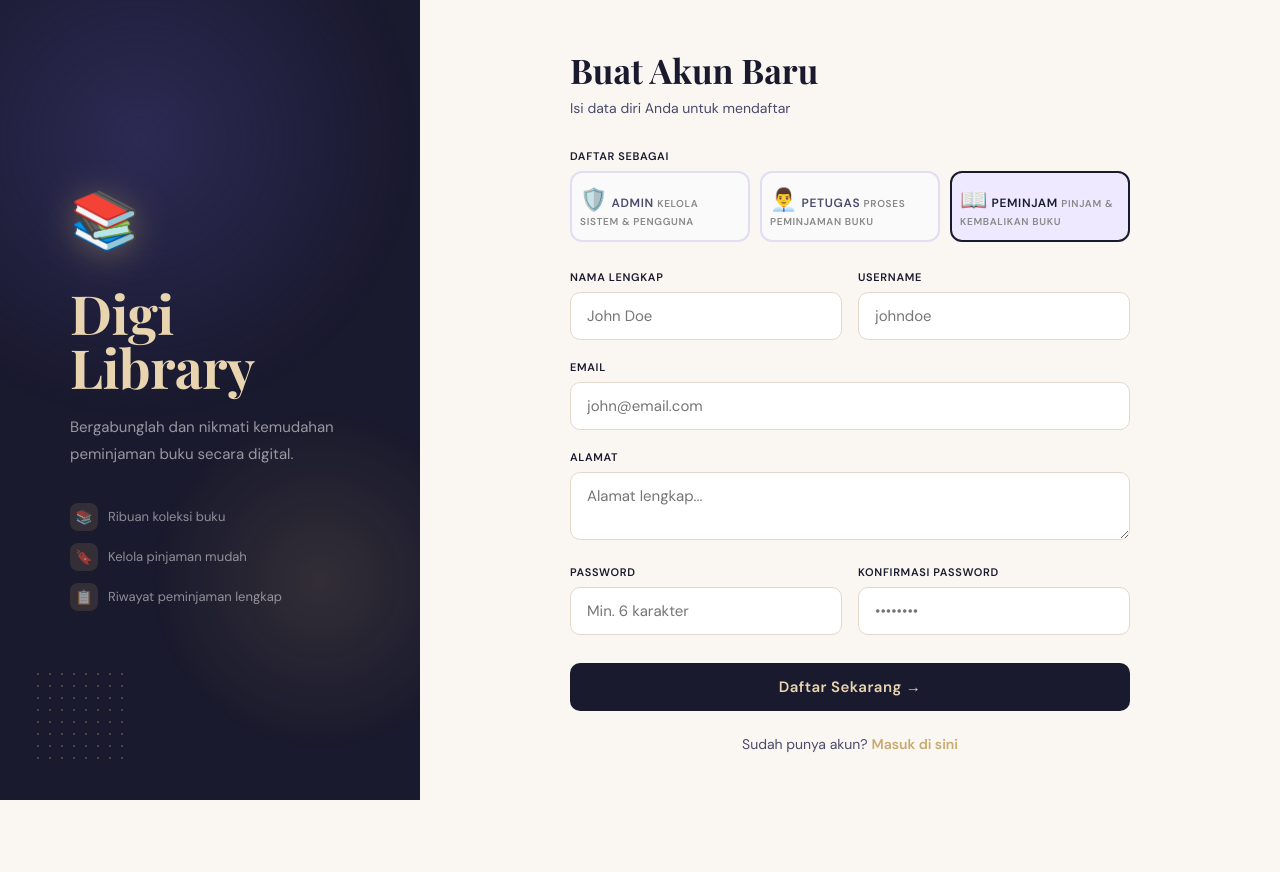
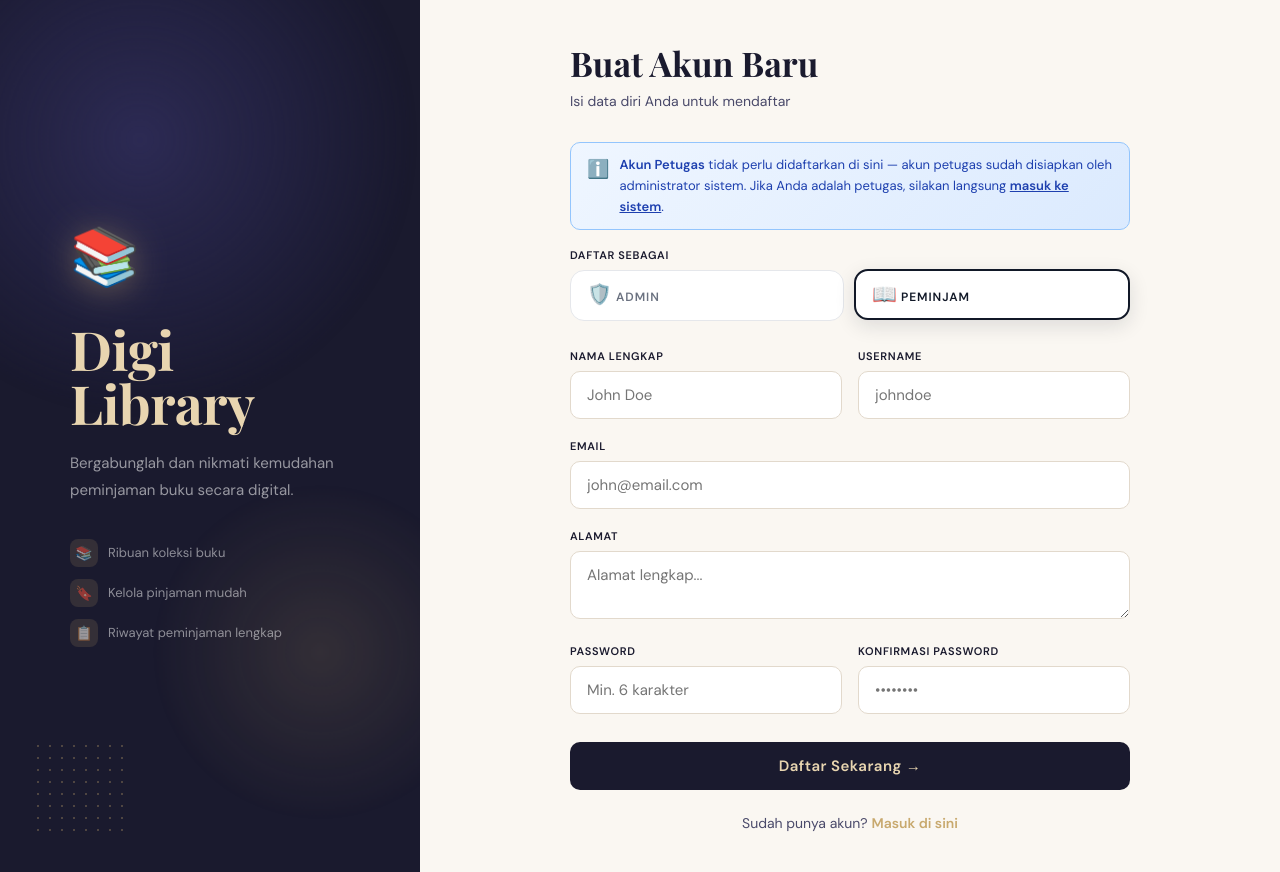
Before and after one commit to qanitahramadhani/Projek-UKK-2, a PHP site: page /auth/register.php in a window 1280 px wide. Before the commit the page ends 800 px from the top, so only its background shows below. Run offline with PHP 8.4, Linux system fonts and the light colour scheme.

Commit message:
update kode

```diff
--- a/auth/register.php
+++ b/auth/register.php
@@ -5,36 +5,34 @@ require_once '../includes/auth.php';
 
 if (isLoggedIn()) { header('Location: /index.php'); exit; }
 
-// Kode akses rahasia per role
-define('KODE_PETUGAS', '12345');
-define('KODE_ADMIN',   '67890');
+// Kode akses rahasia — petugas tidak bisa daftar, hanya admin & peminjam
+define('KODE_ADMIN', '67890');
 
 $error = ''; $success = '';
 if ($_SERVER['REQUEST_METHOD'] === 'POST') {
-    $nama       = trim($_POST['nama'] ?? '');
-    $username   = trim($_POST['username'] ?? '');
-    $email      = trim($_POST['email'] ?? '');
-    $alamat     = trim($_POST['alamat'] ?? '');
-    $password   = $_POST['password'] ?? '';
-    $konfirm    = $_POST['konfirm'] ?? '';
-    $role       = $_POST['role'] ?? '';
-    $kodeAkses  = trim($_POST['kode_akses'] ?? '');
+    $nama      = trim($_POST['nama']       ?? '');
+    $username  = trim($_POST['username']   ?? '');
+    $email     = trim($_POST['email']      ?? '');
+    $alamat    = trim($_POST['alamat']     ?? '');
+    $password  = $_POST['password']        ?? '';
+    $konfirm   = $_POST['konfirm']         ?? '';
+    $role      = $_POST['role']            ?? '';
+    $kodeAkses = trim($_POST['kode_akses'] ?? '');
 
-    $allowed_roles = ['administrator', 'petugas', 'peminjam'];
+    // Petugas TIDAK bisa mendaftar — hanya admin & peminjam
+    $allowed_roles = ['administrator', 'peminjam'];
 
     if (!in_array($role, $allowed_roles)) {
-        $error = 'Pilih peran yang valid!';
+        $error = 'Peran tidak valid. Akun Petugas hanya bisa login, tidak perlu mendaftar.';
     } elseif ($role === 'administrator' && $kodeAkses !== KODE_ADMIN) {
         $error = 'Kode akses Admin tidak valid!';
-    } elseif ($role === 'petugas' && $kodeAkses !== KODE_PETUGAS) {
-        $error = 'Kode akses Petugas tidak valid!';
     } elseif (strlen($password) < 6) {
         $error = 'Password minimal 6 karakter!';
     } elseif ($password !== $konfirm) {
         $error = 'Password dan konfirmasi tidak cocok!';
     } else {
         $conn = getConnection();
-        $cek = $conn->prepare("SELECT UserID FROM user WHERE Username=? OR Email=?");
+        $cek  = $conn->prepare("SELECT UserID FROM user WHERE Username=? OR Email=?");
         $cek->bind_param('ss', $username, $email);
         $cek->execute();
         if ($cek->get_result()->num_rows > 0) {
@@ -54,6 +52,8 @@ if ($_SERVER['REQUEST_METHOD'] === 'POST') {
 }
 
 $selectedRole = $_POST['role'] ?? 'peminjam';
+// Jaga-jaga: jangan pernah tampilkan petugas sebagai selected
+if ($selectedRole === 'petugas') $selectedRole = 'peminjam';
 ?>
 <!DOCTYPE html>
 <html lang="id">
@@ -63,41 +63,54 @@ $selectedRole = $_POST['role'] ?? 'peminjam';
 <link href="https://fonts.googleapis.com/css2?family=Playfair+Display:wght@700&family=DM+Sans:wght@300;400;500;600&display=swap" rel="stylesheet">
 <link rel="stylesheet" href="../public/css/auth.css">
 <style>
-/* ── Role selector cards ─────────────────────────────────── */
-.role-selector{display:flex;gap:10px;margin-bottom:4px;}
-.role-card{flex:1;display:flex;flex-direction:column;align-items:center;justify-content:center;gap:5px;padding:12px 8px;border:2px solid #e0ddf5;border-radius:12px;cursor:pointer;transition:all 0.2s;background:#fafafa;}
-.role-card:hover{border-color:#7c6fcd;background:#f3f0ff;}
-.role-card input[type="radio"]{display:none;}
-.role-card .role-icon{font-size:22px;}
-.role-card .role-label{font-size:12px;font-weight:600;color:#4a4a6a;}
-.role-card .role-desc{font-size:10px;color:#888;text-align:center;}
-.role-card.selected{border-color:#1a1a2e;background:#eee9ff;}
-.role-card.selected .role-label{color:#1a1a2e;}
-.alert-success strong{font-weight:700;}
+/* ── Role selector cards — horizontal pill style ─────────── */
+.role-selector { display:flex; gap:10px; margin-bottom:4px; }
+.role-card {
+    flex:1; display:flex; flex-direction:row; align-items:center;
+    justify-content:center; gap:9px; padding:13px 16px;
+    border:1.5px solid #e5e7eb; border-radius:14px; cursor:pointer;
+    transition:all 0.2s cubic-bezier(.34,1.56,.64,1);
+    background:#fff; user-select:none;
+}
+.role-card:hover { border-color:#a1a1aa; background:#fafafa; transform:translateY(-1px); box-shadow:0 4px 12px rgba(0,0,0,.07); }
+.role-card input[type="radio"] { display:none; }
+.role-card .role-icon  { font-size:20px; flex-shrink:0; line-height:1; }
+.role-card .role-label { font-size:12px; font-weight:800; color:#6b7280; letter-spacing:.08em; text-transform:uppercase; }
+.role-card .role-desc  { display:none; } /* sembunyikan deskripsi, desain baru lebih compact */
+.role-card.selected {
+    border:2.5px solid #111827; background:#fff;
+    box-shadow:0 6px 20px rgba(17,24,39,.12);
+    transform:translateY(-1px);
+}
+.role-card.selected .role-label { color:#111827; }
+.alert-success strong { font-weight:700; }
+
+/* ── Info box petugas ────────────────────────────────────── */
+.petugas-info {
+    background:linear-gradient(135deg,#eff6ff,#dbeafe);
+    border:1.5px solid #93c5fd; border-radius:10px;
+    padding:12px 16px; font-size:13px; color:#1e40af;
+    margin-bottom:18px; display:flex; align-items:flex-start;
+    gap:10px; line-height:1.6;
+}
+.petugas-info strong { font-weight:700; }
+.petugas-info a      { color:#1e40af; font-weight:600; }
 
 /* ── Kode Akses field ────────────────────────────────────── */
-.kode-akses-wrap{
-    overflow:hidden;
-    max-height:0;
-    opacity:0;
+.kode-akses-wrap {
+    overflow:hidden; max-height:0; opacity:0;
     transition:max-height .35s ease, opacity .3s ease, margin .3s ease;
     margin-bottom:0;
 }
-.kode-akses-wrap.show{
-    max-height:120px;
-    opacity:1;
-    margin-bottom:0;
-}
-.kode-hint{
-    font-size:11px;color:#9ca3af;margin-top:5px;display:flex;align-items:center;gap:4px;
-}
-.kode-badge{
-    display:inline-flex;align-items:center;gap:5px;
+.kode-akses-wrap.show { max-height:120px; opacity:1; margin-bottom:0; }
+.kode-hint  { font-size:11px; color:#9ca3af; margin-top:5px; display:flex; align-items:center; gap:4px; }
+.kode-badge {
+    display:inline-flex; align-items:center; gap:5px;
     background:linear-gradient(135deg,#fef3c7,#fff7ed);
-    border:1.5px solid #fde68a;
-    border-radius:8px;padding:8px 14px;margin-bottom:10px;
-    font-size:12px;font-weight:600;color:#92400e;
-    width:100%;box-sizing:border-box;
+    border:1.5px solid #fde68a; border-radius:8px;
+    padding:8px 14px; margin-bottom:10px;
+    font-size:12px; font-weight:600; color:#92400e;
+    width:100%; box-sizing:border-box;
 }
 </style>
 </head>
@@ -122,49 +135,52 @@ $selectedRole = $_POST['role'] ?? 'peminjam';
       <h2>Buat Akun Baru</h2>
       <p class="sub">Isi data diri Anda untuk mendaftar</p>
 
-      <?php if ($error): ?><div class="alert-error">⚠️ <?= htmlspecialchars($error) ?></div><?php endif; ?>
+      <?php if ($error):   ?><div class="alert-error">⚠️ <?= htmlspecialchars($error) ?></div><?php endif; ?>
       <?php if ($success): ?><div class="alert-success">✅ <?= $success ?></div><?php endif; ?>
+
+      <!-- Info: petugas tidak perlu daftar, langsung login -->
+      <div class="petugas-info">
+        <span style="font-size:18px;flex-shrink:0">ℹ️</span>
+        <span>
+          <strong>Akun Petugas</strong> tidak perlu didaftarkan di sini —
+          akun petugas sudah disiapkan oleh administrator sistem.
+          Jika Anda adalah petugas, silakan langsung
+          <a href="../auth/login.php">masuk ke sistem</a>.
+        </span>
+      </div>
 
       <?php if (!$success): ?>
       <form method="POST">
 
-        <!-- ROLE SELECTOR -->
+        <!-- ROLE SELECTOR — hanya 2 pilihan: Admin & Peminjam -->
         <div class="field-group">
           <label>Daftar sebagai</label>
           <div class="role-selector">
 
-            <label class="role-card <?= $selectedRole === 'administrator' ? 'selected' : '' ?>" onclick="selectRole(this)">
+            <label class="role-card <?= $selectedRole === 'administrator' ? 'selected' : '' ?>"
+                   onclick="selectRole(this)">
               <input type="radio" name="role" value="administrator"
                      <?= $selectedRole === 'administrator' ? 'checked' : '' ?> required>
               <span class="role-icon">🛡️</span>
               <span class="role-label">Admin</span>
-              <span class="role-desc">Kelola sistem &amp; pengguna</span>
             </label>
 
-            <label class="role-card <?= $selectedRole === 'petugas' ? 'selected' : '' ?>" onclick="selectRole(this)">
-              <input type="radio" name="role" value="petugas"
-                     <?= $selectedRole === 'petugas' ? 'checked' : '' ?>>
-              <span class="role-icon">👨‍💼</span>
-              <span class="role-label">Petugas</span>
-              <span class="role-desc">Proses peminjaman buku</span>
-            </label>
-
-            <label class="role-card <?= $selectedRole === 'peminjam' ? 'selected' : '' ?>" onclick="selectRole(this)">
+            <label class="role-card <?= $selectedRole !== 'administrator' ? 'selected' : '' ?>"
+                   onclick="selectRole(this)">
               <input type="radio" name="role" value="peminjam"
-                     <?= $selectedRole === 'peminjam' ? 'checked' : '' ?>>
+                     <?= $selectedRole !== 'administrator' ? 'checked' : '' ?>>
               <span class="role-icon">📖</span>
               <span class="role-label">Peminjam</span>
-              <span class="role-desc">Pinjam &amp; kembalikan buku</span>
             </label>
 
           </div>
         </div>
 
-        <!-- KODE AKSES (muncul hanya untuk admin & petugas) -->
-        <div class="kode-akses-wrap <?= in_array($selectedRole, ['administrator','petugas']) ? 'show' : '' ?>"
+        <!-- KODE AKSES — hanya muncul jika pilih Admin -->
+        <div class="kode-akses-wrap <?= $selectedRole === 'administrator' ? 'show' : '' ?>"
              id="kodeAksesWrap">
           <div class="kode-badge">
-            🔑 <span id="kodeAksesLabel">Masukkan kode akses khusus untuk melanjutkan</span>
+            🔑 <span id="kodeAksesLabel">Masukkan kode akses Admin untuk melanjutkan</span>
           </div>
           <div class="field-group" style="margin-bottom:0;">
             <label>Kode Akses</label>
@@ -172,8 +188,7 @@ $selectedRole = $_POST['role'] ?? 'peminjam';
               <span class="input-icon">🔑</span>
               <input type="password" name="kode_akses" id="kodeAksesInput"
                      placeholder="Masukkan kode akses"
-                     autocomplete="off"
-                     value="">
+                     autocomplete="off" value="">
             </div>
             <div class="kode-hint">🔒 Kode ini diberikan oleh pengembang sistem</div>
           </div>
@@ -201,7 +216,8 @@ $selectedRole = $_POST['role'] ?? 'peminjam';
 
         <div class="field-group">
           <label>Alamat</label>
-          <textarea name="alamat" rows="2" placeholder="Alamat lengkap..."><?= htmlspecialchars($_POST['alamat'] ?? '') ?></textarea>
+          <textarea name="alamat" rows="2"
+                    placeholder="Alamat lengkap..."><?= htmlspecialchars($_POST['alamat'] ?? '') ?></textarea>
         </div>
 
         <div class="field-row">
@@ -230,11 +246,6 @@ $selectedRole = $_POST['role'] ?? 'peminjam';
 </div>
 
 <script>
-const labelMap = {
-    administrator: '🛡️ Masukkan kode akses Admin untuk melanjutkan',
-    petugas:       '👨‍💼 Masukkan kode akses Petugas untuk melanjutkan',
-};
-
 function selectRole(card) {
     document.querySelectorAll('.role-card').forEach(c => c.classList.remove('selected'));
     card.classList.add('selected');
@@ -245,12 +256,10 @@ function selectRole(card) {
 
 function updateKodeAkses(role) {
     const wrap  = document.getElementById('kodeAksesWrap');
-    const label = document.getElementById('kodeAksesLabel');
     const input = document.getElementById('kodeAksesInput');
-
-    if (role === 'administrator' || role === 'petugas') {
+    // Kode akses hanya untuk Admin (petugas tidak ada di halaman ini)
+    if (role === 'administrator') {
         wrap.classList.add('show');
-        label.textContent = labelMap[role] ?? 'Masukkan kode akses';
         input.required = true;
     } else {
         wrap.classList.remove('show');
@@ -259,7 +268,6 @@ function updateKodeAkses(role) {
     }
 }
 
-// Init on page load
 document.addEventListener('DOMContentLoaded', () => {
     const checked = document.querySelector('.role-card input:checked');
     if (checked) {
```
Also changed, not shown: auth/login.php (+18 -8 lines).
